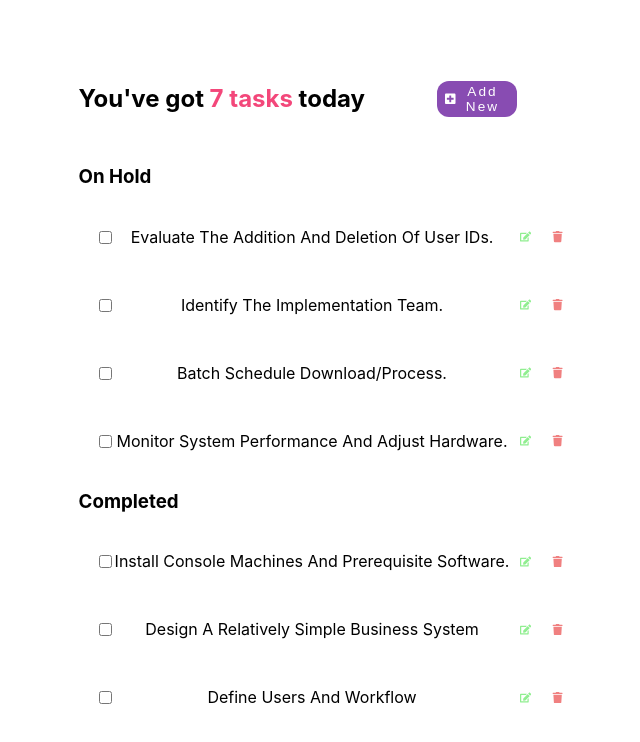
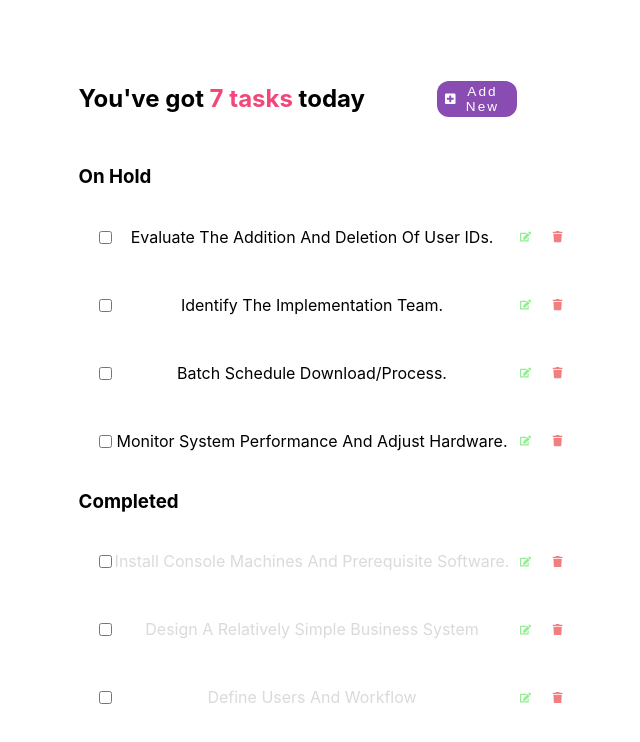
Before and after one commit to sp-95/todo-list-demo, a React (Create React App) app: page / in a window 1280 px wide. Shown: the top 742 px of the page, without its empty margins (306-946 px from the left). Built offline with nearby package versions, Linux system fonts and the light colour scheme; data requests are answered from the project's data file.

Commit message:
Feat: Grey out completed tasks

```diff
--- a/src/components/task_list.css
+++ b/src/components/task_list.css
@@ -28,3 +28,7 @@
 .delete-btn:hover {
   color: red;
 }
+
+.completed {
+  color: #dcd9d9;
+}
```
